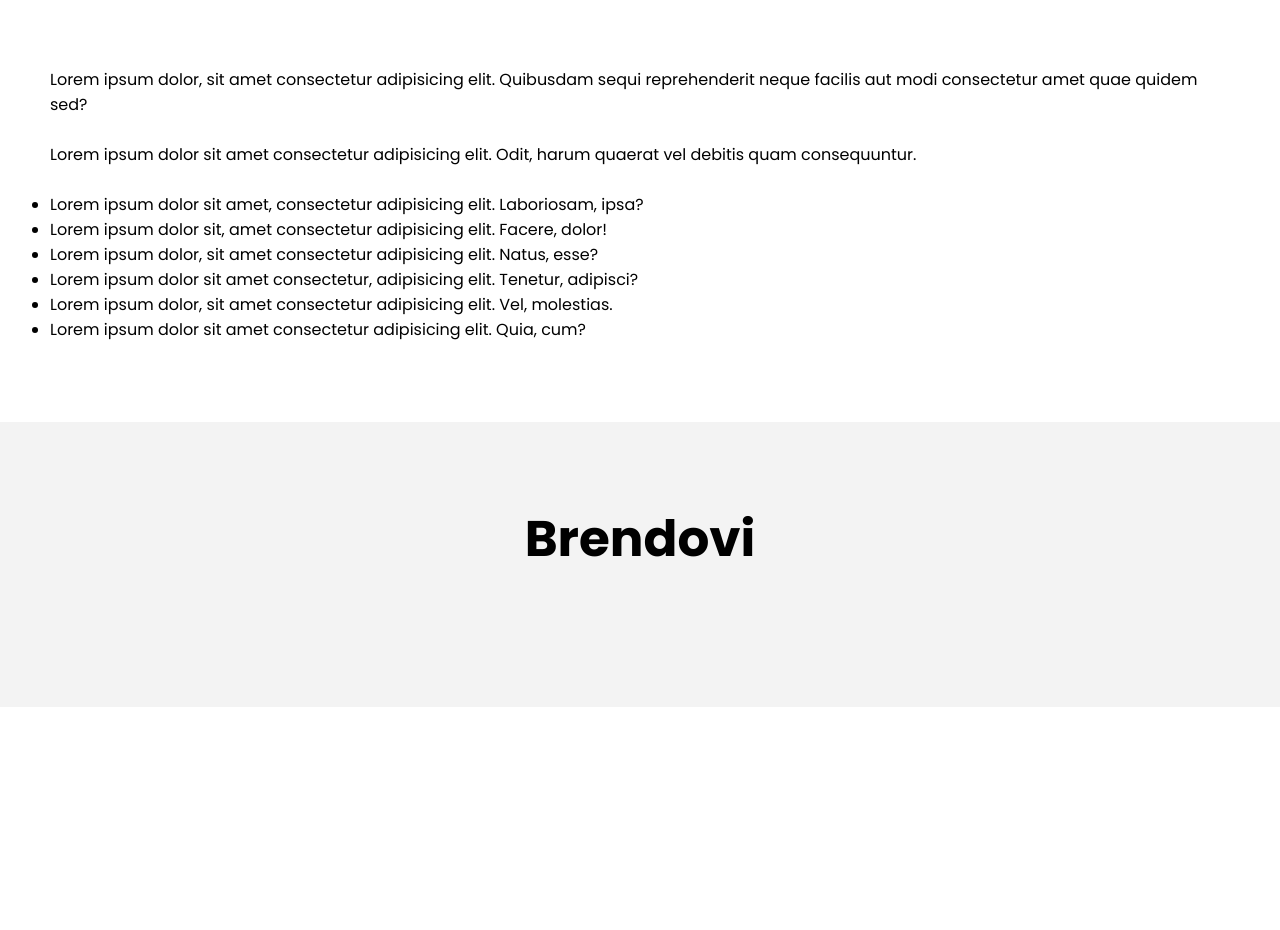
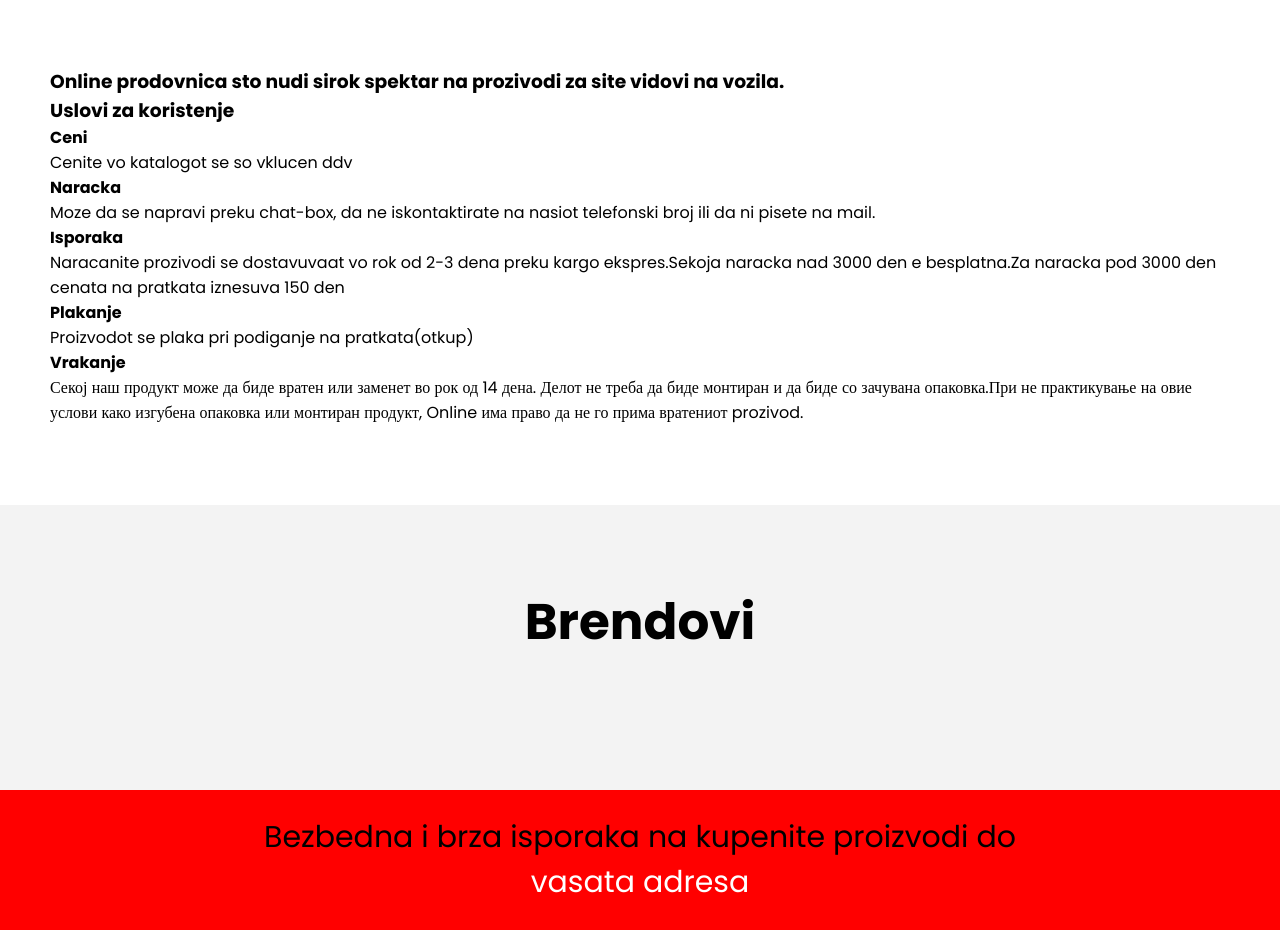
Before and after one commit to Riste05/autoparts, a React (Vite) app: page / in a window 1280 px wide. Shown: the part 1840-2770 px from the top of the page. Before the commit the page ends 2547 px from the top, so only its background shows below. Built offline with nearby package versions, Linux system fonts and the light colour scheme.

Commit message:
banner update

```diff
--- a/src/App.tsx
+++ b/src/App.tsx
@@ -3,6 +3,7 @@ import { InfoBar } from "./component/InfoBar/InfoBar";
 import { CategoryParts } from "./component/kategorii/CategoryParts";
 import { InfoText } from "./component/InfoText/InfoText";
 import { Brends } from "./component/brend/Brends";
+import { Banner } from "./component/banner/Banner";
 
 export const App = () => {
   return (
@@ -12,6 +13,7 @@ export const App = () => {
       <CategoryParts />
       <InfoText />
       <Brends />
+      <Banner />
     </>
   );
 };
--- a/src/component/InfoText/InfoText.tsx
+++ b/src/component/InfoText/InfoText.tsx
@@ -6,43 +6,49 @@ export const InfoText = () => {
       <article className={textStyle.container}>
         <h1 className={textStyle.text}>Informacii</h1>
         <div>
-          <p>
-            Lorem ipsum dolor, sit amet consectetur adipisicing elit. Quibusdam
-            sequi reprehenderit neque facilis aut modi consectetur amet quae
-            quidem sed?
-          </p>
-          <br />
-          <p>
-            Lorem ipsum dolor sit amet consectetur adipisicing elit. Odit, harum
-            quaerat vel debitis quam consequuntur.
-          </p>
-          <br />
-          <ul>
-            <li>
-              Lorem ipsum dolor sit amet, consectetur adipisicing elit.
-              Laboriosam, ipsa?
-            </li>
-            <li>
-              Lorem ipsum dolor sit, amet consectetur adipisicing elit. Facere,
-              dolor!
-            </li>
-            <li>
-              Lorem ipsum dolor, sit amet consectetur adipisicing elit. Natus,
-              esse?
-            </li>
-            <li>
-              Lorem ipsum dolor sit amet consectetur, adipisicing elit. Tenetur,
-              adipisci?
-            </li>
-            <li>
-              Lorem ipsum dolor, sit amet consectetur adipisicing elit. Vel,
-              molestias.
-            </li>
-            <li>
-              Lorem ipsum dolor sit amet consectetur adipisicing elit. Quia,
-              cum?
-            </li>
-          </ul>
+          <h3>
+            Online prodovnica sto nudi sirok spektar na prozivodi za site vidovi
+            na vozila.
+          </h3>
+
+          <h3>Uslovi za koristenje</h3>
+          <div>
+            <h4>Ceni</h4>
+            <p>Cenite vo katalogot se so vklucen ddv</p>
+          </div>
+
+          <div>
+            <h4>Naracka</h4>
+            <p>
+              Moze da se napravi preku chat-box, da ne iskontaktirate na nasiot
+              telefonski broj ili da ni pisete na mail.
+            </p>
+          </div>
+
+          <div>
+            <h4>Isporaka</h4>
+            <p>
+              Naracanite prozivodi se dostavuvaat vo rok od 2-3 dena preku kargo
+              ekspres.Sekoja naracka nad 3000 den e besplatna.Za naracka pod
+              3000 den cenata na pratkata iznesuva 150 den
+            </p>
+          </div>
+
+          <div>
+            <h4>Plakanje</h4>
+            <p>Proizvodot se plaka pri podiganje na pratkata(otkup)</p>
+          </div>
+
+          <div>
+            <h4>Vrakanje</h4>
+            <p>
+              Секој наш продукт може да биде вратен или заменет во рок од 14
+              дена. Делот не треба да биде монтиран и да биде со зачувана
+              опаковка.При не практикување на овие услови како изгубена опаковка
+              или монтиран продукт, Online има право да не го прима вратениот
+              prozivod.
+            </p>
+          </div>
         </div>
       </article>
     </section>
--- /dev/null
+++ b/src/component/banner/Banner.tsx
@@ -0,0 +1,12 @@
+import bannerStyle from "./banner.module.css";
+
+export const Banner = () => {
+  return (
+    <div className={bannerStyle.banner}>
+      <p>
+        Bezbedna i brza isporaka na kupenite proizvodi do <br />
+        <span>vasata adresa</span>
+      </p>
+    </div>
+  );
+};
--- /dev/null
+++ b/src/component/banner/banner.module.css
@@ -0,0 +1,13 @@
+.banner {
+  text-align: center;
+  background-color: rgb(255, 0, 0);
+  padding: 25px 0;
+}
+
+.banner p {
+  font-size: 30px;
+}
+
+.banner p span {
+  color: #fff;
+}
```
